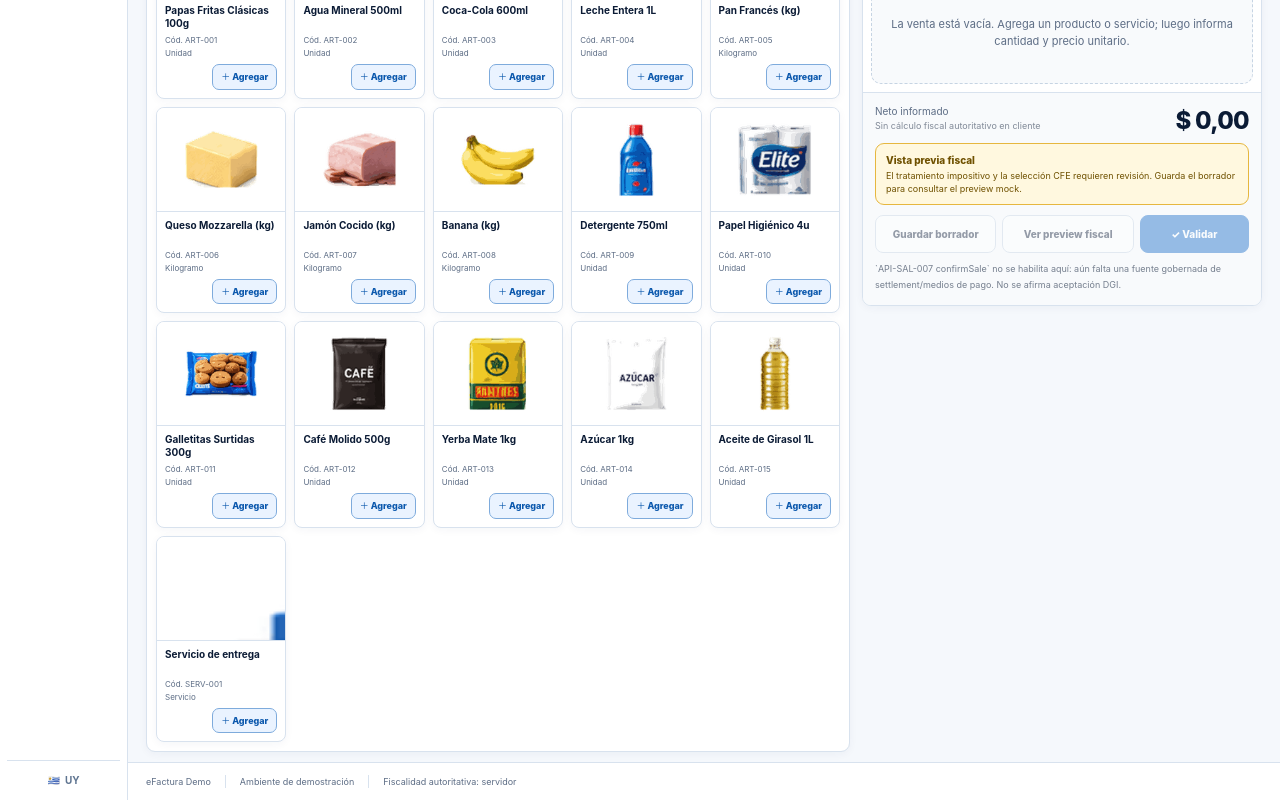
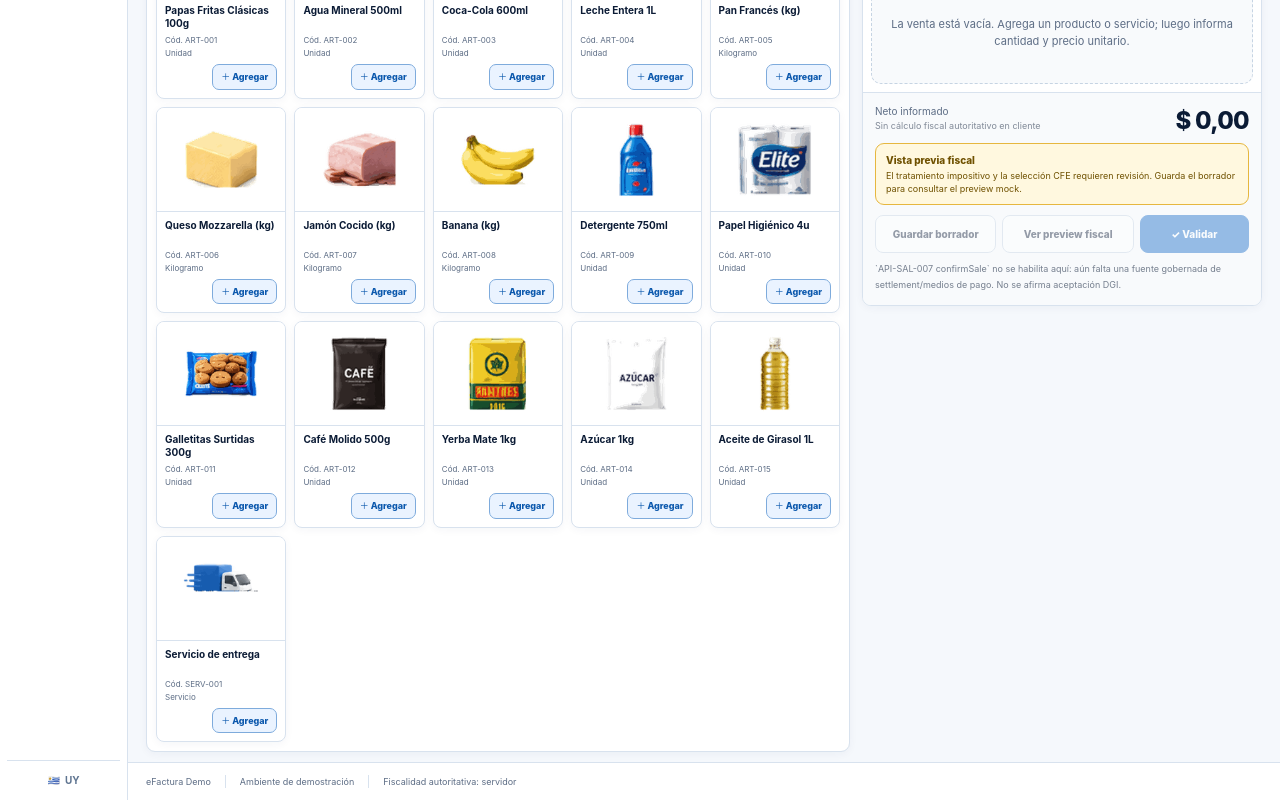
Before and after one commit to LuisHdezE/efactura, a React (Vite) app in the folder src/WebApp/: page /pos in a window 1280 px wide. Shown: the part 361-1161 px from the top of the page. Built offline with nearby package versions, Linux system fonts and the light colour scheme.

Commit message:
fix(webapp): render delivery service artwork

```diff
--- a/src/WebApp/src/runtime-product-images.ts
+++ b/src/WebApp/src/runtime-product-images.ts
@@ -1,4 +1,4 @@
-type ProductAsset = { label: string; file: string };
+type ProductAsset = { label: string; file: string; directory?: 'products' | 'services' };
 
 const productAssets: ProductAsset[] = [
   { label: 'Papas Fritas Clásicas 100g', file: 'papas-fritas-clasicas-100g.png' },
@@ -16,6 +16,7 @@
   { label: 'Yerba Mate 1kg', file: 'yerba-mate-1kg.png' },
   { label: 'Azúcar 1kg', file: 'azucar-1kg.png' },
   { label: 'Aceite de Girasol 1L', file: 'aceite-girasol-1l.png' },
+  { label: 'Servicio de entrega', file: 'servicio-entrega.png', directory: 'services' },
 ];
 
 const findAsset = (label: string) => productAssets.find((asset) => label.includes(asset.label));
@@ -32,7 +33,7 @@
 
       const compact = visual.classList.contains('compact');
       const image = document.createElement('img');
-      image.src = `/assets/products/${asset.file}`;
+      image.src = `/assets/${asset.directory ?? 'products'}/${asset.file}`;
       image.alt = asset.label;
       image.draggable = false;
       image.className = visual.getAttribute('class') ?? `pos-product-visual${compact ? ' compact' : ''}`;
@@ -45,7 +46,7 @@
       });
 
       image.addEventListener('error', () => {
-        console.error('UI-POS-001 product PNG failed to load', image.src);
+        console.error('UI-POS-001 visual PNG failed to load', image.src);
       });
 
       visual.replaceWith(image);
```
